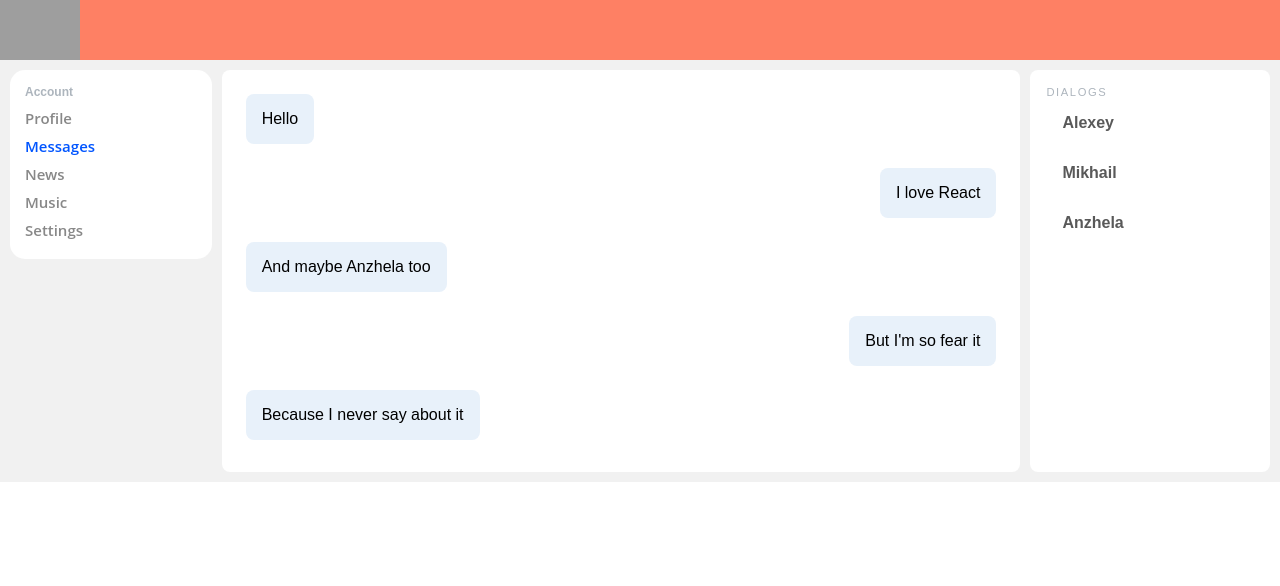
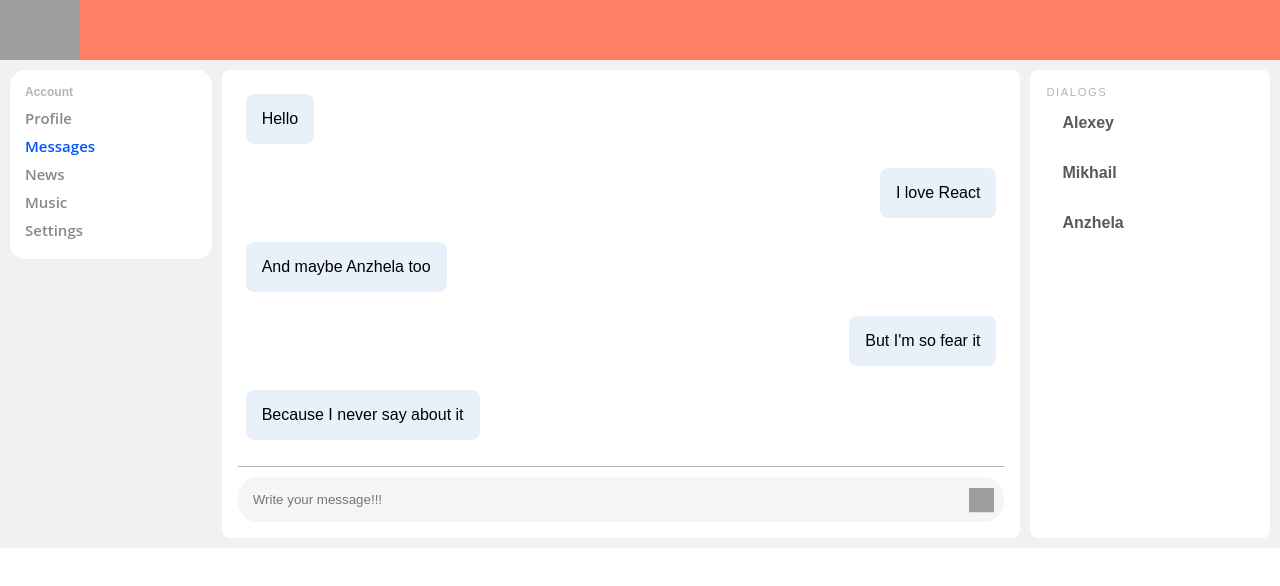
Before and after one commit to AlexeyKapralov/my-first-react-app, a React (Create React App) app: page /dialogs in a window 1280 px wide. Shown: the top 586 px of the page. Built offline with nearby package versions, Linux system fonts and the light colour scheme; grey boxes are pictures that could not be loaded.

Commit message:
in profile creater add post

```diff
--- a/src/App.js
+++ b/src/App.js
@@ -18,7 +18,7 @@ const App = (props) => {
 				<Header/>
 				<Navbar state={props.state.navBar}/>
 				<Routes>
-					<Route path="/profile" element={<Profile state ={props.state.profilePage}/>}/>
+					<Route path="/profile" element={<Profile state ={props.state.profilePage} addPost={props.addPost}/>}/>
 					<Route path="/dialogs" element={<Dialogs state={props.state.dialogsPage}/>}/>
 					<Route path='/news' element={<News/>}/>
 					<Route path='/music' element={<Music />} />
--- a/src/components/Dialogs/Dialogs.jsx
+++ b/src/components/Dialogs/Dialogs.jsx
@@ -1,3 +1,4 @@
+import { NavLink } from "react-router-dom";
 import Dialog from "./Dialog/Dialog";
 import s from "./Dialogs.module.css";
 import Message from "./Message/Message";
@@ -18,6 +19,16 @@ const Dialogs = (props) => {
 		<div className={s.container}>
 			<div className={s.messages}>
 				{ messagesElements }
+				<div className={s.sendMessage}>
+					<div className={s.container}>
+						<input type="text" placeholder="Write your message!!!"/>
+						<div className={s.button}>
+							<NavLink to="">
+								<img src="https://cdn-icons-png.flaticon.com/512/3526/3526788.png" alt="..." />
+							</NavLink>
+						</div>
+					</div>
+				</div>
 			</div>
 
 			<div className={s.dialogs}>
--- a/src/components/Dialogs/Dialogs.module.css
+++ b/src/components/Dialogs/Dialogs.module.css
@@ -25,3 +25,38 @@
 	letter-spacing: 0.1rem;
 	text-transform: uppercase;
 }
+
+.sendMessage .container{
+	box-sizing: border-box;
+	width: 100%;
+	display: flex;
+	position: relative;
+	margin-top: 10px;
+}
+.sendMessage .container input{
+	box-sizing: border-box;
+	width: 100%;
+	padding: 15px;
+	border-radius: 20px;
+	border: none;
+	outline:none;
+	background-color:#f5f5f5;
+	font-family: "Montserrat", sans-serif;
+}
+.sendMessage .container .button{
+	width: 25px;
+	height: 25px;
+	position: absolute;
+	right: 10px;
+	top: 50%;
+	transform: translateY(-50%);
+}
+.sendMessage .container img{
+	width: 100%;
+	height: 100%;
+}
+ .sendMessage{
+	width: 100%;
+	margin-top: 10px;
+	border-top: 1px solid #adb5bd;
+ }
--- a/src/components/Dialogs/Message/Message.module.css
+++ b/src/components/Dialogs/Message/Message.module.css
@@ -3,7 +3,7 @@
 	border-radius: 0.5rem;
 	margin: 0.5rem 0.5rem 1rem 0.5rem;
 	padding: 1rem;
-	font-family: "Montserrat", sans-serif;;
+	font-family: "Montserrat", sans-serif;
 }
 .message:nth-child(2n) {
 	align-self: end;
--- a/src/components/Profile/Posts/CreatePost/CreatePost.jsx
+++ b/src/components/Profile/Posts/CreatePost/CreatePost.jsx
@@ -1,10 +1,19 @@
+import React from 'react';
 import s from './CreatePost.module.css'
 
-const CreatePost = () => {
+const CreatePost = (props) => {
+
+	let textArea = React.createRef();
+
+
+	const addPost = () => {
+		props.addPost(textArea.current.value);
+	};
+
 	return (
 		<div className={s.createPost}>
-			<textarea placeholder='Say some nice news for your friens!'></textarea>
-			<button>Create post</button>
+			<textarea ref={textArea} placeholder='Say some nice news for your friens!'></textarea>
+			<button onClick={addPost}>Create post</button>
 		</div>
 	)
 }
--- a/src/components/Profile/Posts/Posts.jsx
+++ b/src/components/Profile/Posts/Posts.jsx
@@ -10,7 +10,7 @@ const Posts = (props) => {
 
 	return (
 		<div>
-			<CreatePost />
+			<CreatePost addPost={props.addPost}/>
 			{messageElements}
 		</div>
 	)
--- a/src/components/Profile/Profile.jsx
+++ b/src/components/Profile/Profile.jsx
@@ -18,7 +18,7 @@ const Profile = (props) => {
 					</div>
 				</div>
 			</div>
-			<Posts posts={props.state.posts}/>
+			<Posts posts={props.state.posts} addPost={props.addPost}/>
 		</div>
 	)
 }
--- a/src/index.js
+++ b/src/index.js
@@ -1,18 +1,10 @@
-import React from 'react';
-import ReactDOM from 'react-dom/client';
 import './index.css';
-import App from './App';
 import reportWebVitals from './reportWebVitals';
-import State from "./redux/state";
+import state, {addPost} from "./redux/state"
+import { reRender } from './render';
 
 
-
-const root = ReactDOM.createRoot(document.getElementById('root'));
-root.render(
-  <React.StrictMode>
-		<App state={State}/>
-  </React.StrictMode>
-);
+reRender(state, addPost);
 
 // If you want to start measuring performance in your app, pass a function
 // to log results (for example: reportWebVitals(console.log))
--- a/src/redux/state.js
+++ b/src/redux/state.js
@@ -1,3 +1,5 @@
+import { reRender } from "../render";
+
 const state = {
 
 	dialogsPage: {
@@ -82,4 +84,10 @@ const state = {
 	}
 }
 
+export let addPost = (newMessage) => {
+	state.profilePage.posts.push({id: 5, message : newMessage})
+	reRender(state, addPost);
+}
+
+
 export default state;
--- /dev/null
+++ b/src/render.js
@@ -0,0 +1,20 @@
+import React from 'react';
+import ReactDOM from 'react-dom/client';
+import App from './App';
+import reportWebVitals from './reportWebVitals';
+
+
+export let reRender = (state, addPost) => {
+	const root = ReactDOM.createRoot(document.getElementById('root'));
+	root.render(
+		<React.StrictMode>
+			<App state={state} addPost={addPost} />
+		</React.StrictMode>
+	);
+}
+
+
+// If you want to start measuring performance in your app, pass a function
+// to log results (for example: reportWebVitals(console.log))
+// or send to an analytics endpoint. Learn more: https://bit.ly/CRA-vitals
+reportWebVitals();
```
